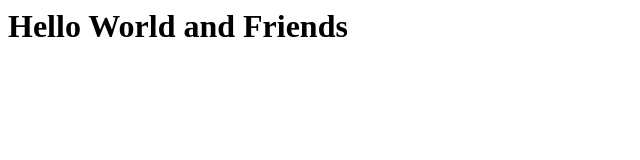
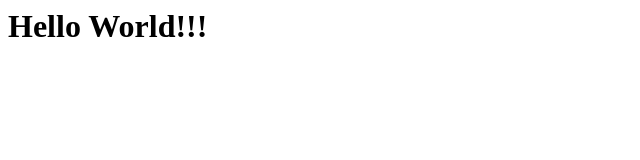
Before and after one commit to johannstander/nginx-html, a plain HTML site: page index.html in a window 1280 px wide. Shown: the whole page, without its empty margins (0-640 px from the left). Drawn offline with Linux system fonts and the light colour scheme.

Commit message:
Update index.html

```diff
--- a/index.html
+++ b/index.html
@@ -1 +1 @@
-<h1>Hello World and Friends</h1>
+<h1>Hello World!!!</h1>
```
